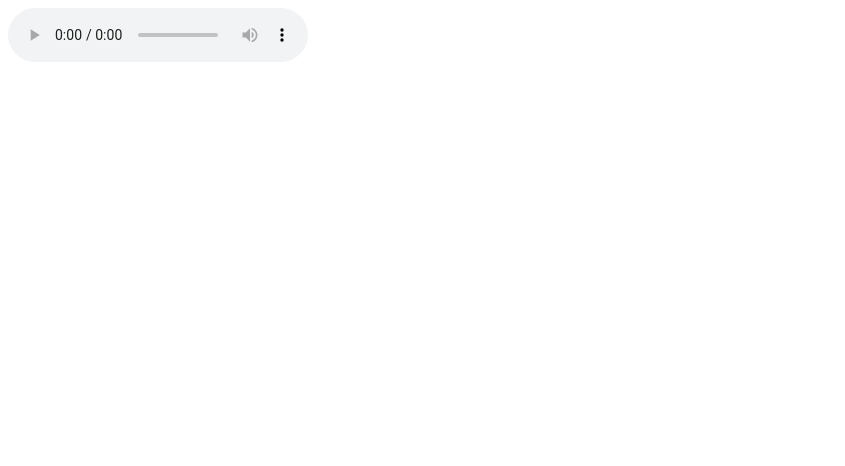
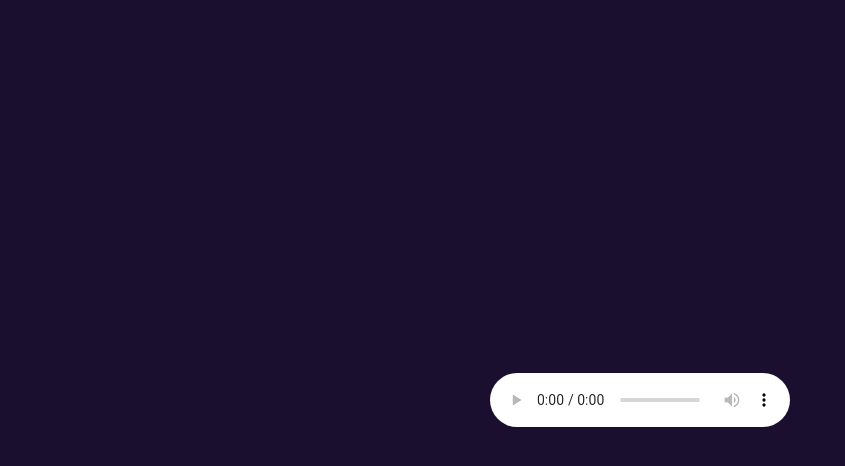
Before and after one commit to Sera-momo/my-playlist, a plain HTML site: page index.html in a window 1280 px wide. Shown: the whole page, without its empty margins (0-845 px from the left). Drawn offline with Linux system fonts and the light colour scheme.

Commit message:
index.html

```diff
--- a/index.html
+++ b/index.html
@@ -1,8 +1,23 @@
 <!DOCTYPE html>
-<html>
+<html lang="en">
 <head>
   <meta charset="UTF-8">
-  <title>My Playlist</title>
+  <title>Dark Audio Player</title>
+  <style>
+    body {
+      margin: 0;
+      background-color: #1a0f2f;
+      display: flex;
+      justify-content: center;
+      align-items: center;
+      height: 100vh;
+    }
+
+    audio {
+      width: 300px;
+      filter: brightness(1.1);
+    }
+  </style>
 </head>
 <body>
   <audio controls autoplay loop>
```
